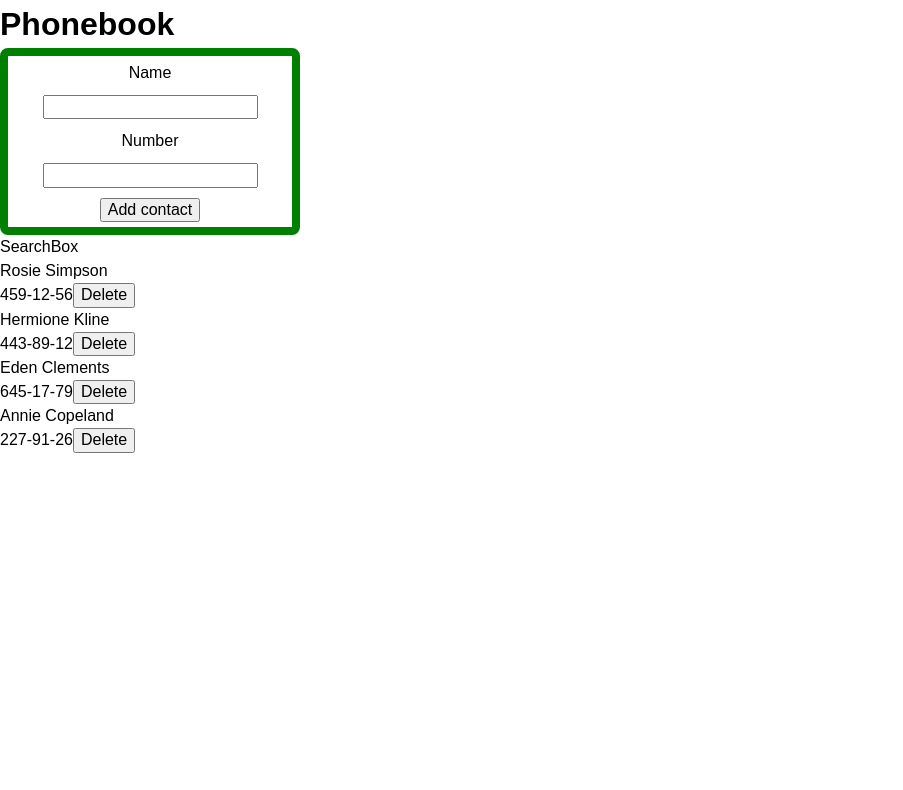
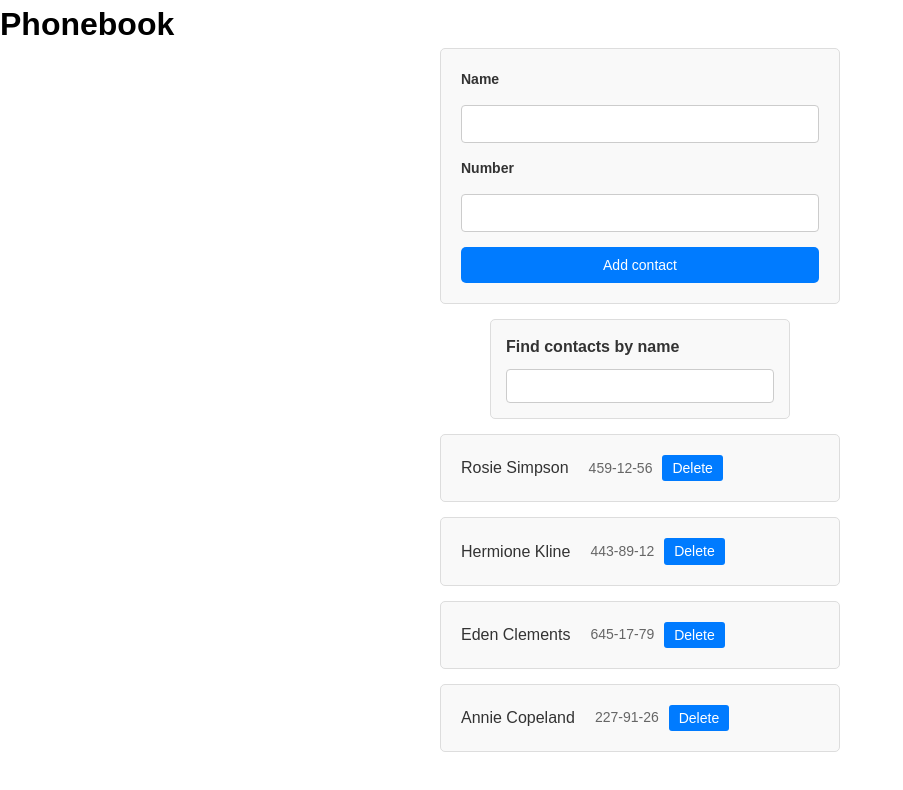
Before and after one commit to AntonSmishko/goit-react-hw-03, a React (Vite) app: page / in a window 1280 px wide. Shown: the top 790 px of the page, without its empty margins (0-903 px from the left). Built offline with nearby package versions, Linux system fonts and the light colour scheme.

Commit message:
add style

```diff
--- a/src/components/Contact/Contact.jsx
+++ b/src/components/Contact/Contact.jsx
@@ -1,9 +1,10 @@
+import s from './Contact.module.css';
 const Contact = ({ data }) => {
     return (
-        <div>
-            <p>{data.name}</p>
-            <span>{data.number}</span>
-            <button>Delete</button>
+        <div className={s.wrapper}>
+            <p className={s.text}>{data.name}</p>
+            <span className={s.number}>{data.number}</span>
+            <button className={s.btn}>Delete</button>
         </div>
     );
 };
--- a/src/components/Contact/Contact.module.css
+++ b/src/components/Contact/Contact.module.css
@@ -0,0 +1,38 @@
+.text {
+    margin: 0;
+    font-size: 16px;
+    color: #333;
+    flex-grow: 1;
+    flex-shrink: 0;
+
+}
+
+.wrapper {
+    display: flex;
+    align-items: center;
+    justify-content: space-between;
+    padding: 10px;
+    gap: 10px;
+}
+
+.number {
+    margin-left: 10px;
+    font-size: 14px;
+    color: #666;
+    flex-shrink: 0;
+}
+
+.btn {
+    padding: 5px 10px;
+    font-size: 14px;
+    color: #fff;
+    background-color: #007bff;
+    border: none;
+    border-radius: 3px;
+    cursor: pointer;
+    transition: background-color 0.3s ease;
+}
+
+.btn:hover {
+    background-color: #0056b3;
+}
--- a/src/components/ContactForm/ContactForm.jsx
+++ b/src/components/ContactForm/ContactForm.jsx
@@ -19,12 +19,28 @@ const ContactForm = () => {
         <>
             <Formik initialValues={initialValues} onSubmit={onFormSubmit}>
                 <Form className={s.wrapper}>
-                    <label htmlFor={nameFieldId}>Name</label>
-                    <Field type="text" name="username" id={nameFieldId} />
+                    <label className={s.label} htmlFor={nameFieldId}>
+                        Name
+                    </label>
+                    <Field
+                        className={s.field}
+                        type="text"
+                        name="username"
+                        id={nameFieldId}
+                    />
 
-                    <label htmlFor={numberFieldId}>Number</label>
-                    <Field type="number" name="tel" id={numberFieldId} />
-                    <button type="submit">Add contact</button>
+                    <label className={s.label} htmlFor={numberFieldId}>
+                        Number
+                    </label>
+                    <Field
+                        className={s.field}
+                        type="number"
+                        name="tel"
+                        id={numberFieldId}
+                    />
+                    <button className={s.btn} type="submit">
+                        Add contact
+                    </button>
                 </Form>
             </Formik>
         </>
--- a/src/components/ContactForm/ContactForm.module.css
+++ b/src/components/ContactForm/ContactForm.module.css
@@ -1,11 +1,47 @@
 .wrapper {
     display: flex;
     flex-direction: column;
-    max-width: 300px;
-    align-items: center;
-    justify-content: center;
-    gap: 10px;
-    padding: 5px;
-    border-radius: 8px;
-    border: 8px solid green;
+    gap: 15px;
+    padding: 20px;
+    border: 1px solid #ddd;
+    border-radius: 5px;
+    background-color: #f9f9f9;
+    max-width: 400px;
+    margin: 0 auto;
+    margin-bottom: 15px;
 }
+
+.label {
+    font-size: 14px;
+    color: #333;
+    font-weight: bold;
+}
+
+.field {
+    width: 100%;
+    padding: 10px;
+    font-size: 14px;
+    border: 1px solid #ccc;
+    border-radius: 4px;
+    outline: none;
+    transition: border-color 0.3s ease;
+}
+
+.field:focus {
+    border-color: #007bff;
+}
+
+.btn {
+    padding: 10px 15px;
+    font-size: 14px;
+    color: #fff;
+    background-color: #007bff;
+    border: none;
+    border-radius: 5px;
+    cursor: pointer;
+    transition: background-color 0.3s ease;
+}
+
+.btn:hover {
+    background-color: #0056b3;
+}
--- a/src/components/ContactList/ContactList.jsx
+++ b/src/components/ContactList/ContactList.jsx
@@ -1,10 +1,10 @@
 import Contact from '../Contact/Contact';
-
+import s from './ContactList.module.css';
 const ContactList = ({ data }) => {
     return (
         <ul>
             {data.map(data => (
-                <li key={data.id}>
+                <li key={data.id} className={s.item}>
                     <Contact data={data}></Contact>
                 </li>
             ))}
--- a/src/components/ContactList/ContactList.module.css
+++ b/src/components/ContactList/ContactList.module.css
@@ -0,0 +1,14 @@
+.item {
+    display: flex;
+    align-items: center;
+    justify-content: space-between;
+    padding: 10px;
+    border: 1px solid #ddd;
+    border-radius: 5px;
+    margin-bottom: 10px;
+    background-color: #f9f9f9;
+    max-width: 400px;
+    width: 100%;
+    margin: 0 auto;
+    margin-bottom: 15px;
+}
--- a/src/components/SearchBox/SearchBox.jsx
+++ b/src/components/SearchBox/SearchBox.jsx
@@ -1,5 +1,11 @@
+import s from './SearchBox.module.css';
 const SearchBox = () => {
-    return <div>SearchBox</div>;
+    return (
+        <div className={s.wrapper}>
+            <p className={s.text}>Find contacts by name</p>
+            <input className={s.input} type="text"></input>
+        </div>
+    );
 };
 
 export default SearchBox;
--- a/src/components/SearchBox/SearchBox.module.css
+++ b/src/components/SearchBox/SearchBox.module.css
@@ -0,0 +1,35 @@
+.wrapper {
+    display: flex;
+    flex-direction: column;
+    align-items: flex-start;
+    gap: 10px;
+    padding: 15px;
+    border: 1px solid #ddd;
+    border-radius: 5px;
+    background-color: #f9f9f9;
+    max-width: 300px;
+
+    margin: 0 auto;
+    margin-bottom: 15px;
+}
+
+.text {
+    margin: 0;
+    font-size: 16px;
+    color: #333;
+    font-weight: bold;
+}
+
+.input {
+    width: 100%;
+    padding: 8px;
+    font-size: 14px;
+    border: 1px solid #ccc;
+    border-radius: 4px;
+    outline: none;
+    transition: border-color 0.3s ease;
+}
+
+.input:focus {
+    border-color: #007bff;
+}
```
